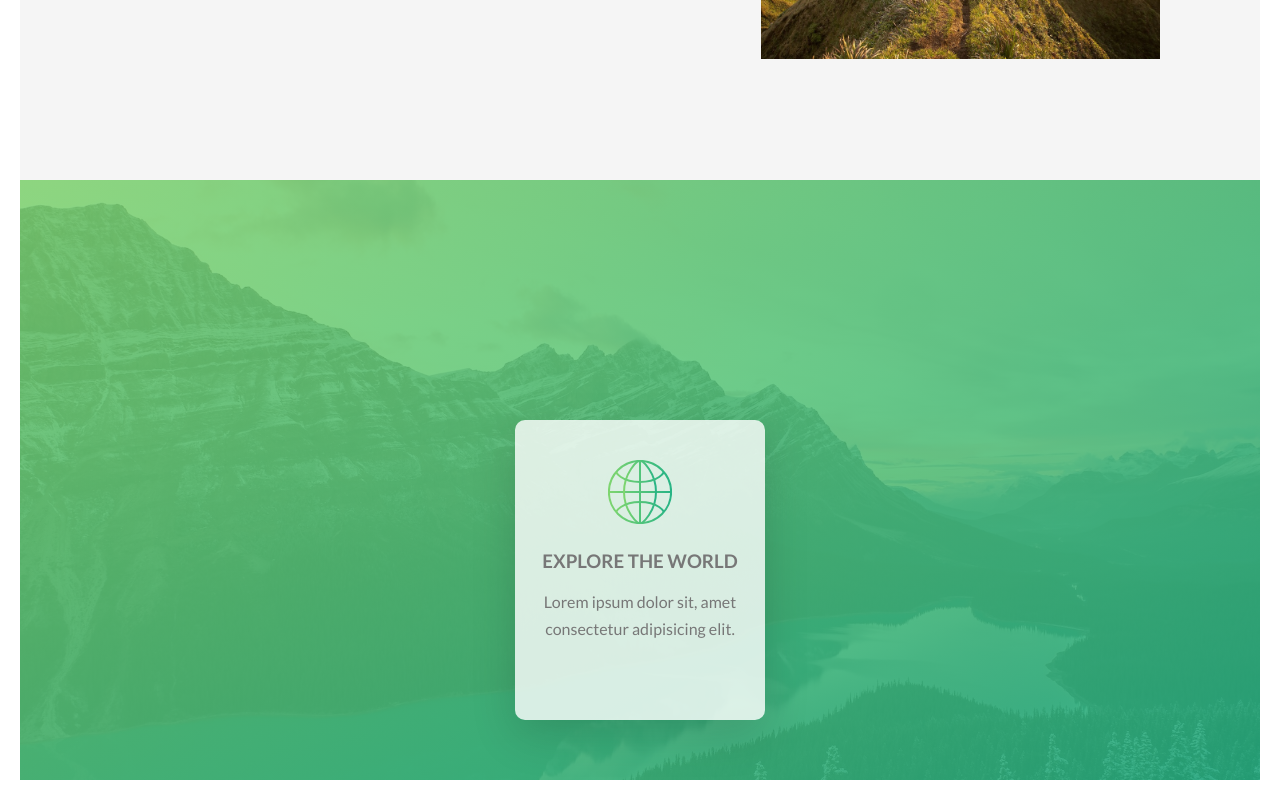
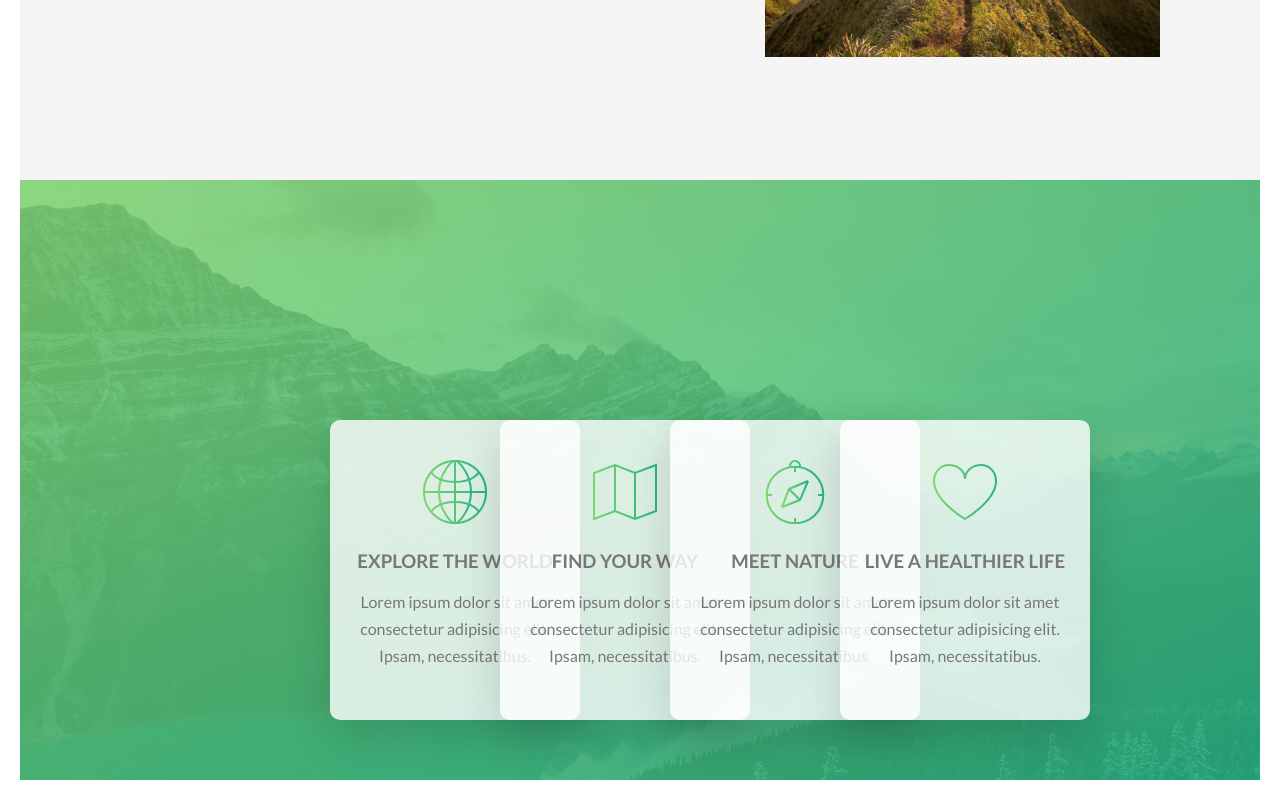
Before and after one commit to pedrotigre/nextjs-css-practice-1, a Next.js app: page / in a window 1280 px wide. Shown: the part 1365-2165 px from the top of the page. Built offline with nearby package versions, Linux system fonts and the light colour scheme.

Commit message:
3 cards added to features section

```diff
--- /dev/null
+++ b/components/icons/home/CompassIcon.js
@@ -0,0 +1,53 @@
+export default function CompassIcon() {
+  return (
+    <svg
+      xmlns='http://www.w3.org/2000/svg'
+      width={64}
+      height={64}
+      xmlSpace='preserve'
+    >
+      <defs>
+        <linearGradient id='grad2' x1='0%' y1='0%' x2='100%' y2='0%'>
+          <stop
+            offset='0%'
+            style={{
+              stopColor: '#7ed56f',
+              stopOpacity: 1,
+            }}
+          />
+          <stop
+            offset='100%'
+            style={{
+              stopColor: '#28b485',
+              stopOpacity: 1,
+            }}
+          />
+        </linearGradient>
+      </defs>
+      <circle
+        fill='none'
+        stroke='url(#grad2)'
+        strokeWidth={2}
+        strokeMiterlimit={10}
+        cx={32}
+        cy={35}
+        r={28.292}
+      />
+      <path
+        fill='none'
+        stroke='url(#grad2)'
+        strokeWidth={2}
+        strokeLinejoin='bevel'
+        strokeMiterlimit={10}
+        d='m37 40 8-19-19 8-7 18z'
+      />
+      <path
+        fill='none'
+        stroke='url(#grad2)'
+        strokeWidth={2}
+        strokeMiterlimit={10}
+        d='m26 29 11 11M36.9 7a5 5 0 1 0-9.8 0M32 7v5M32 58v5M60 35h-5M9 35H4'
+      />
+    </svg>
+  );
+}
--- /dev/null
+++ b/components/icons/home/HeartIcon.js
@@ -0,0 +1,36 @@
+export default function HeartIcon() {
+  return (
+    <svg
+      xmlns='http://www.w3.org/2000/svg'
+      width={64}
+      height={64}
+      xmlSpace='preserve'
+    >
+      <defs>
+        <linearGradient id='grad2' x1='0%' y1='0%' x2='100%' y2='0%'>
+          <stop
+            offset='0%'
+            style={{
+              stopColor: '#7ed56f',
+              stopOpacity: 1,
+            }}
+          />
+          <stop
+            offset='100%'
+            style={{
+              stopColor: '#28b485',
+              stopOpacity: 1,
+            }}
+          />
+        </linearGradient>
+      </defs>
+      <path
+        fill='none'
+        stroke='url(#grad2)'
+        strokeWidth={2}
+        strokeMiterlimit={10}
+        d='M1 21c0 20 31 38 31 38s31-18 31-38c0-8.285-6-16-15-16-8.285 0-16 5.715-16 14 0-8.285-7.715-14-16-14C7 5 1 12.715 1 21z'
+      />
+    </svg>
+  );
+}
--- /dev/null
+++ b/components/icons/home/MapIcon.js
@@ -0,0 +1,36 @@
+export default function MapIcon() {
+  return (
+    <svg
+      xmlns='http://www.w3.org/2000/svg'
+      width={64}
+      height={64}
+      xmlSpace='preserve'
+    >
+      <defs>
+        <linearGradient id='grad2' x1='0%' y1='0%' x2='100%' y2='0%'>
+          <stop
+            offset='0%'
+            style={{
+              stopColor: '#7ed56f',
+              stopOpacity: 1,
+            }}
+          />
+          <stop
+            offset='100%'
+            style={{
+              stopColor: '#28b485',
+              stopOpacity: 1,
+            }}
+          />
+        </linearGradient>
+      </defs>
+      <path
+        fill='none'
+        stroke='url(#grad2)'
+        strokeWidth={2}
+        strokeMiterlimit={10}
+        d='m1 59 21-8 20 8 21-8V5l-21 8-20-8-21 8zM22 5v46M42 13v46'
+      />
+    </svg>
+  );
+}
--- a/pages/index.js
+++ b/pages/index.js
@@ -4,6 +4,9 @@ import classes from '../styles/Home.module.scss';
 import Background from '../components/layout/Background';
 import Background2 from '../components/layout/Background2';
 import WorldIcon from '../components/icons/home/WorldIcon';
+import HeartIcon from '../components/icons/home/HeartIcon';
+import CompassIcon from '../components/icons/home/CompassIcon';
+import MapIcon from '../components/icons/home/MapIcon';
 
 export default function Home() {
   return (
@@ -90,7 +93,44 @@ export default function Home() {
                   </div>
                   <h3>Explore the world</h3>
                   <p>
-                    Lorem ipsum dolor sit, amet consectetur adipisicing elit.
+                    Lorem ipsum dolor sit amet consectetur adipisicing elit.
+                    Ipsam, necessitatibus.
+                  </p>
+                </div>
+              </div>
+              <div className={classes.colOneOfFour}>
+                <div className={classes.featureCard}>
+                  <div className={classes.icon}>
+                    <MapIcon />
+                  </div>
+                  <h3>Find your way</h3>
+                  <p>
+                    Lorem ipsum dolor sit amet consectetur adipisicing elit.
+                    Ipsam, necessitatibus.
+                  </p>
+                </div>
+              </div>
+              <div className={classes.colOneOfFour}>
+                <div className={classes.featureCard}>
+                  <div className={classes.icon}>
+                    <CompassIcon />
+                  </div>
+                  <h3>Meet nature</h3>
+                  <p>
+                    Lorem ipsum dolor sit amet consectetur adipisicing elit.
+                    Ipsam, necessitatibus.
+                  </p>
+                </div>
+              </div>
+              <div className={classes.colOneOfFour}>
+                <div className={classes.featureCard}>
+                  <div className={classes.icon}>
+                    <HeartIcon />
+                  </div>
+                  <h3>Live a healthier life</h3>
+                  <p>
+                    Lorem ipsum dolor sit amet consectetur adipisicing elit.
+                    Ipsam, necessitatibus.
                   </p>
                 </div>
               </div>
--- a/styles/Home.module.scss
+++ b/styles/Home.module.scss
@@ -159,6 +159,7 @@
   background-color: rgba($white, 0.8);
   border-radius: 1rem;
   box-shadow: 0 1.5rem 4.5rem rgba(0, 0, 0, 0.15);
+  padding: 1rem;
   width: 25rem;
   height: 30rem;
   transition: all 0.5s;
@@ -179,7 +180,7 @@
 }
 
 .icon {
-  padding: 4rem 0 1.5rem 0;
+  padding: 3rem 0 1.5rem 0;
 
   //   background-image: linear-gradient(
   //     to right,
--- a/styles/_variables.scss
+++ b/styles/_variables.scss
@@ -7,4 +7,4 @@ $black: #000;
 $color-gray-dark: #777;
 
 $row-width: 124rem;
-$gutter-margin: 5rem;
+$gutter-margin: 6rem;
```
